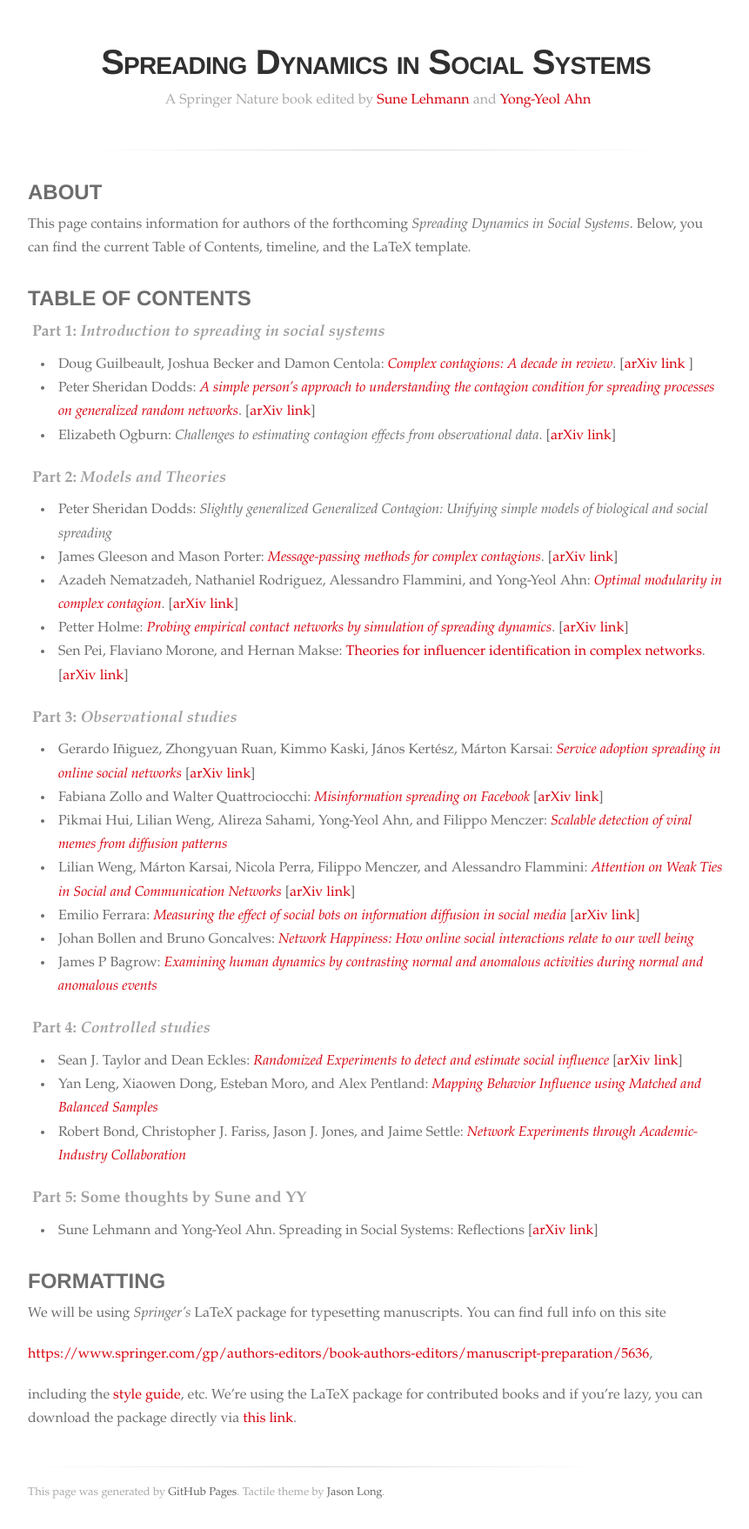
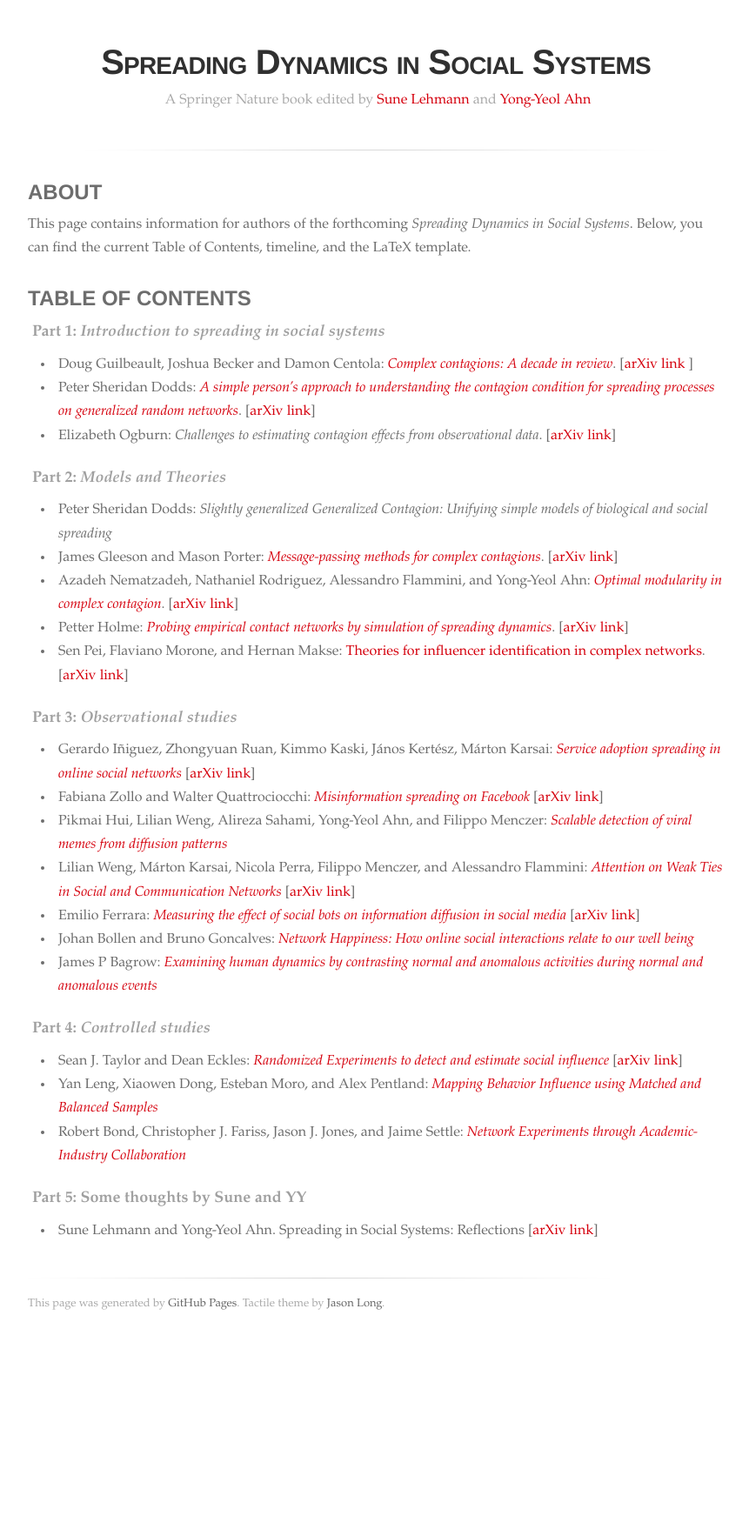
Before and after one commit to socialcontagionbook/socialcontagionbook.github.io, a Jekyll site: the page built from index.md, in a window 1280 px wide. Shown: the whole page at 87% size, without its empty margins (208-1069 px from the left). Built offline with Jekyll 4.4.1, drawn with Linux system fonts in a browser that asks for light colours; some web fonts are replaced; our own code applies the rules of GitHub Pages for plain Markdown files; after the commit the page ends 1541 px from its top, so only the background shows below that.

Commit message:
removing formatting info

```diff
--- a/index.md
+++ b/index.md
@@ -41,10 +41,3 @@ This page contains information for authors of the forthcoming _Spreading Dynamic
 ## **Part 5**: Some thoughts by Sune and YY
 
 * Sune Lehmann and Yong-Yeol Ahn. Spreading in Social Systems: Reflections \[[arXiv link](https://arxiv.org/abs/1801.02236)\]
-
-# Formatting
-We will be using _Springer's_ LaTeX package for typesetting manuscripts. You can find full info on this site
-
-[https://www.springer.com/gp/authors-editors/book-authors-editors/manuscript-preparation/5636](https://www.springer.com/gp/authors-editors/book-authors-editors/manuscript-preparation/5636),
-
-including the [style guide](http://resource-cms.springer.com/springer-cms/rest/v1/content/990/data/v7/Manuscript+guidelines+for+English+books), etc. We're using the LaTeX package for contributed books and if you're lazy, you can download the package directly via [this link](http://resource-cms.springer.com/springer-cms/rest/v1/content/20568/data/v1/contributed+books).
```
